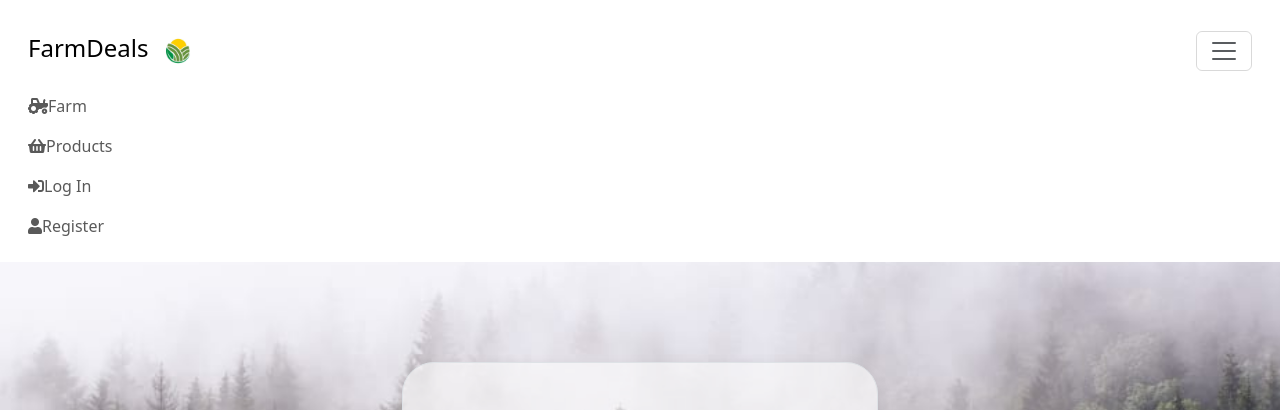
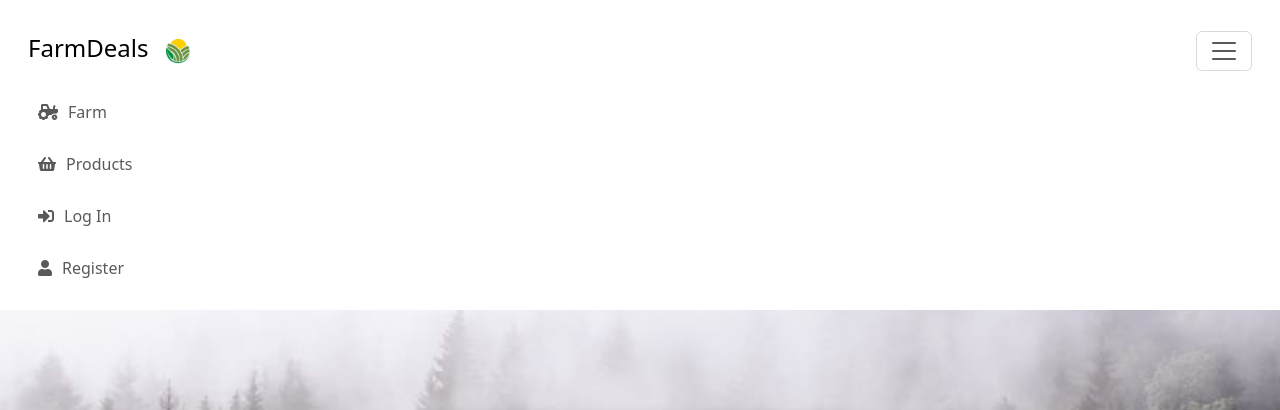
Before and after one commit to SeannyBoyyy/AppDev, a PHP site: page /AccPages/login-page.php in a window 1280 px wide, after a click that opens the changed part. Shown: the top 410 px of the page. Run offline with PHP 8.4, Linux system fonts and the light colour scheme.

Commit message:
login navbar icon
icon

```diff
--- a/AppDev_test/navbars/viewer-homepage.php
+++ b/AppDev_test/navbars/viewer-homepage.php
@@ -9,6 +9,13 @@
     <link rel="stylesheet" href="../CSS/view-farm.css">
     <link href="https://cdn.jsdelivr.net/npm/bootstrap@5.3.3/dist/css/bootstrap.min.css" rel="stylesheet" integrity="sha384-QWTKZyjpPEjISv5WaRU9OFeRpok6YctnYmDr5pNlyT2bRjXh0JMhjY6hW+ALEwIH" crossorigin="anonymous">
     <link rel="stylesheet" href="https://cdnjs.cloudflare.com/ajax/libs/font-awesome/5.15.3/css/all.min.css">
+    <style>
+      .nav-link:hover{
+        color:black;
+        transition: color 0.3s ease, transform 0.3s ease;
+        transform: translateY(-5px);
+      }
+      </style>
   </head>
   <body>
   <nav class="navbar navbar sticky-top p-3" style="background-color: white;">
@@ -19,10 +26,10 @@
         </button>
         <div class="collapse navbar-collapse" id="navbarNavDropdown">
             <div class="navbar-nav ">
-                <a class="nav-link" aria-current="page" href="#farms"><i class="fas fa-tractor"></i>Farm</a>
-                <a class="nav-link" aria-current="page" href="#"><i class="fas fa-shopping-basket"></i>Products</a>
-                <a class="nav-link" aria-current="page" href="./AccPages/login-page.php"><i class="fas fa-sign-in-alt"></i>Log In</a>
-                <a class="nav-link" aria-current="page" href="./AccPages/register-page.php"><i class="fas fa-user"></i>Register</a>
+                <a class="nav-link" aria-current="page" href="#farms"><i class="fas fa-tractor" style="padding:10px;"></i>Farm</a>
+                <a class="nav-link" aria-current="page" href="#"><i class="fas fa-shopping-basket" style="padding:10px;"></i>Products</a>
+                <a class="nav-link" aria-current="page" href="./AccPages/login-page.php"><i class="fas fa-sign-in-alt" style="padding:10px;"></i>Log In</a>
+                <a class="nav-link" aria-current="page" href="./AccPages/register-page.php"><i class="fas fa-user" style="padding:10px;"></i>Register</a>
             </div>
         </div>
     </div>
```
